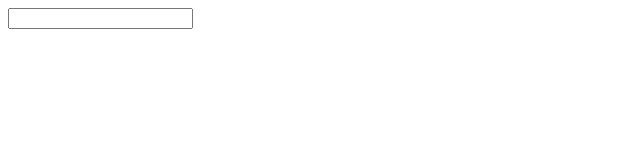
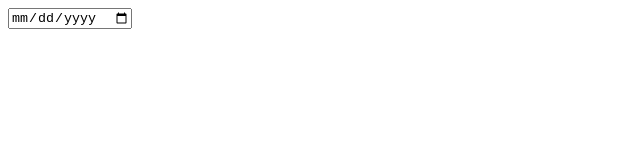
Before and after one commit to BigNate469/random-stuff, a plain HTML site: page date-input/index.html in a window 1280 px wide. Shown: the whole page, without its empty margins (0-640 px from the left). Drawn offline with Linux system fonts and the light colour scheme.

Commit message:
Update index.html

```diff
--- a/date-input/index.html
+++ b/date-input/index.html
@@ -1,6 +1,6 @@
 <!DOCTYPE html>
 <html>
   <body>
-    <input type="text">
+    <input type="date">
   </body>
 </html>
```
